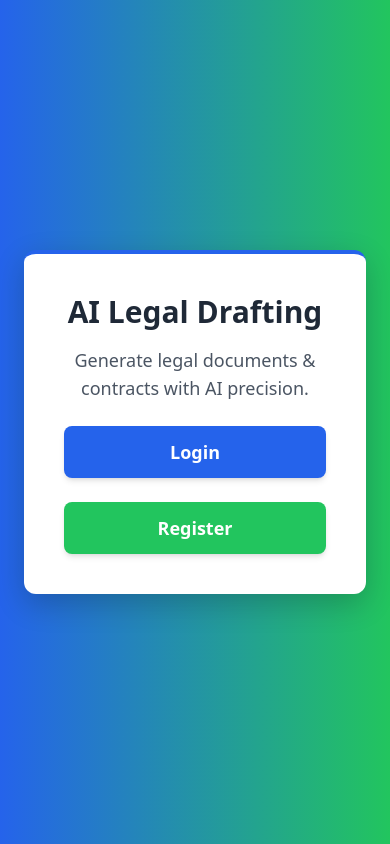
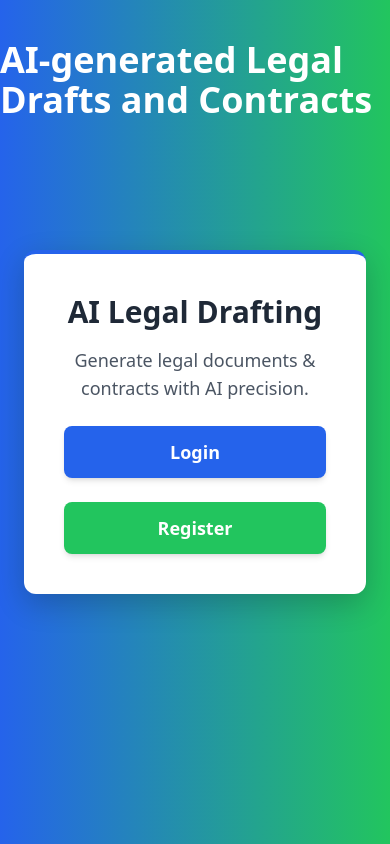
Before and after one commit to Abhilashreddy1234/Bits_Hackathon, a Django app: page / in a window 390 px wide. Run offline with Django 5.2, Linux system fonts and the light colour scheme; some libraries are stand-ins or nearby versions.

Commit message:
added design templates for better user experience

```diff
--- a/templates/home.html
+++ b/templates/home.html
@@ -18,7 +18,12 @@
         }
     </style>
 </head>
-<body class="bg-gradient-to-r from-blue-600 to-green-500 flex items-center justify-center min-h-screen px-6">
+<body class="bg-gradient-to-r from-blue-600 to-green-500 flex items-center justify-center min-h-screen px-6 relative">
+
+    <!-- Animated Heading -->
+    <h1 id="animated-heading" class="absolute top-10 text-4xl md:text-5xl font-extrabold text-white opacity-0">
+        AI-generated Legal Drafts and Contracts
+    </h1>
 
     <div class="container mx-auto flex flex-col md:flex-row items-center justify-center w-full h-full">
 
@@ -53,6 +58,13 @@
 
     <!-- GSAP Animations -->
     <script>
+        // Animate Heading from Right to Left
+        gsap.fromTo("#animated-heading",
+            { opacity: 0, x: 200 },
+            { opacity: 1, x: 0, duration: 1.5, ease: "power2.out" }
+        );
+
+        // Animate Images and Content
         gsap.to("#left-image", { opacity: 1, x: 0, duration: 1.2, ease: "power2.out" });
         gsap.to("#home-container", { opacity: 1, scale: 1, duration: 1.2, ease: "power2.out", delay: 0.5 });
         gsap.to("#right-image", { opacity: 1, x: 0, duration: 1.2, ease: "power2.out", delay: 0.8 });
--- a/templates/login.html
+++ b/templates/login.html
@@ -15,7 +15,9 @@
     <!-- GSAP Animation -->
     <script src="https://cdnjs.cloudflare.com/ajax/libs/gsap/3.12.2/gsap.min.js"></script>
 </head>
-<body class="bg-gradient-to-r from-blue-600 to-green-500 flex items-center justify-center h-screen p-4">
+<body class="bg-cover bg-center bg-no-repeat flex items-center justify-center h-screen p-4"
+    style="background-image: url("{% static "images/hack_bg_image1.jpg" %}");">
+
 
     <!-- Login Container -->
     <div id="login-container" class="bg-white shadow-2xl rounded-2xl p-8 w-full max-w-md opacity-0 transform scale-90">
--- a/templates/upload.html
+++ b/templates/upload.html
@@ -1,3 +1,4 @@
+{% load static %}
 <!DOCTYPE html>
 <html lang="en">
 <head>
@@ -21,7 +22,8 @@
     <!-- GSAP -->
     <script src="https://cdnjs.cloudflare.com/ajax/libs/gsap/3.12.2/gsap.min.js"></script>
 </head>
-<body class="bg-gradient-to-r from-blue-500 to-indigo-500 flex items-center justify-center min-h-screen p-6">
+<body class="bg-cover bg-center bg-no-repeat flex items-center justify-center min-h-screen p-6"
+style="background-image: url({% static 'images/hack_bg_image1.jpg' %});">
 
     <div class="bg-white shadow-2xl rounded-2xl p-10 max-w-2xl w-full text-center transform scale-90 opacity-0" id="upload-container">
         <h1 class="text-4xl font-extrabold text-gray-800 mb-6">Upload Your documents</h1>
```
Also changed, not shown: db.sqlite3, static/images/bgback5.jpg (added), static/images/hack_bg_image1.jpg (added), static/images/hackback_image2.jpg (added).
